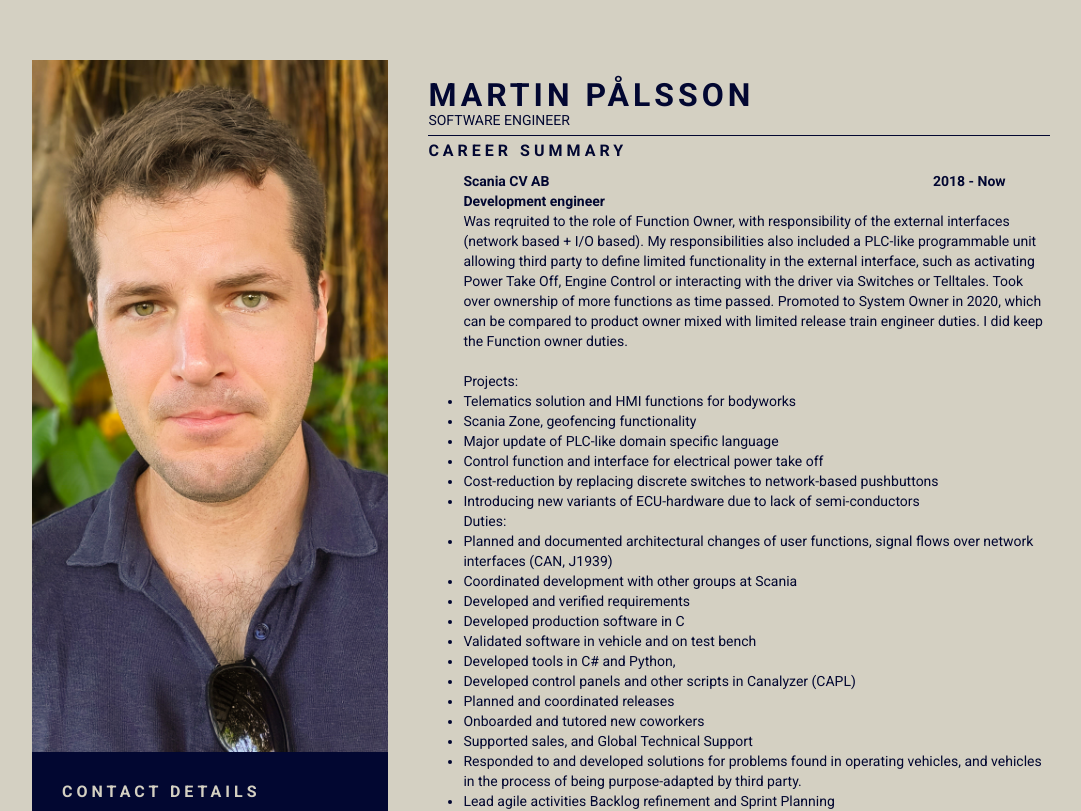
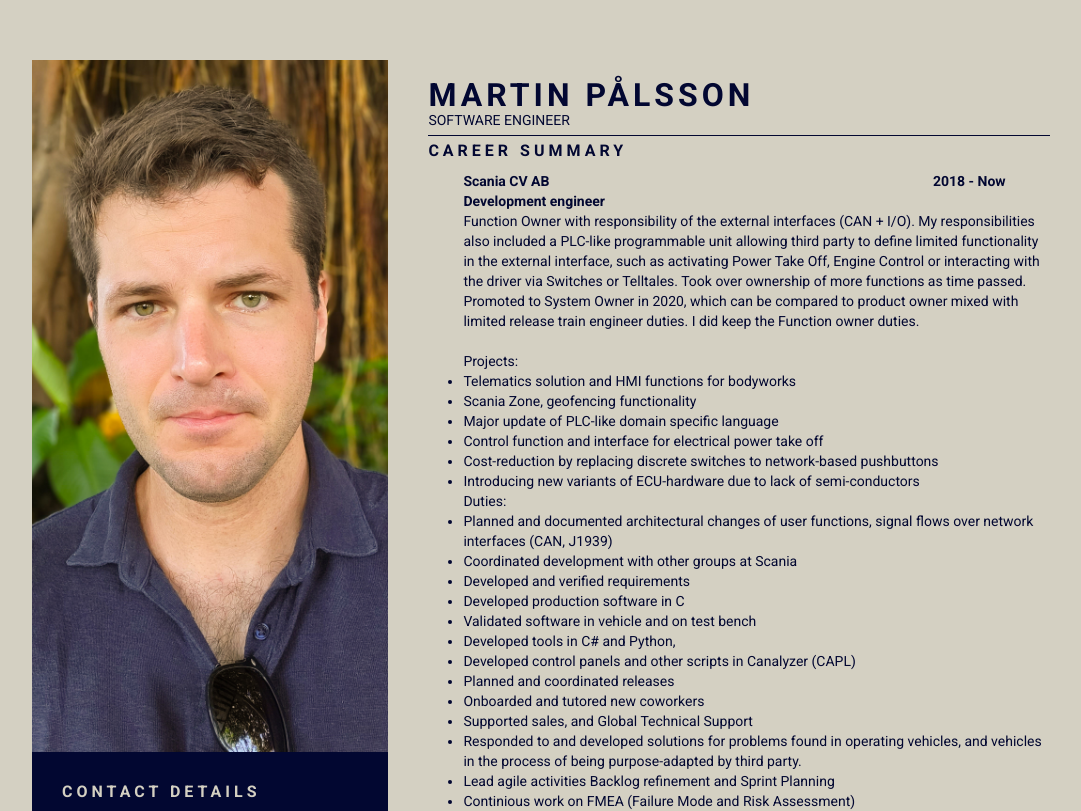
Before and after one commit to martinpalsson/curriculum-vitae, a Vue app: page / in a window 1280 px wide. Shown: the top 811 px of the page, without its empty margins (68-1149 px from the left). Built offline with nearby package versions, Linux system fonts and the light colour scheme.

Commit message:
Better role description

```diff
--- a/src/App.vue
+++ b/src/App.vue
@@ -50,8 +50,8 @@
           period="2018 - Now"
           company="Scania CV AB"
           role="Development engineer"
-          role-description="Was reqruited to the role of Function Owner,
-              with responsibility of the external interfaces (network based + I/O based).
+          role-description="Function Owner
+              with responsibility of the external interfaces (CAN + I/O).
               My responsibilities also included a PLC-like programmable unit allowing third party to define limited functionality in the external interface,
               such as activating Power Take Off, Engine Control or interacting with the driver via Switches or Telltales.
               Took over ownership of more functions as time passed.
```
